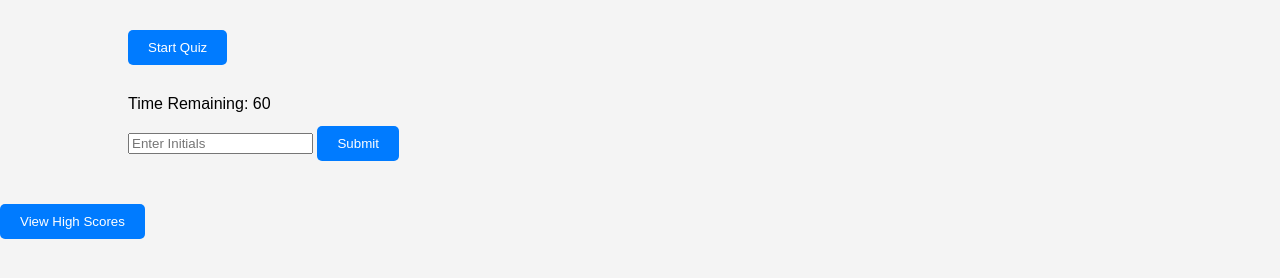
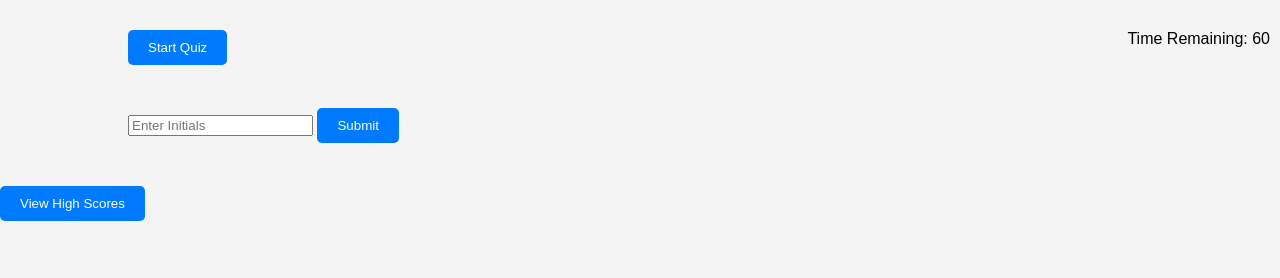
Before and after one commit to Geoschu/code-quiz, a plain HTML site: page index.html in a window 1280 px wide. Drawn offline with Linux system fonts and the light colour scheme.

Commit message:
added score display and moved timer

```diff
--- a/index.html
+++ b/index.html
@@ -14,11 +14,10 @@
       <div id="option-display"></div>
       <div id="timer-display">Time Remaining: <span id="time">60</span></div>
       <div id="feedback-display"></div>
-      <input type="text" id="initials" placeholder="Enter Initials">
+      <input type="text" id="initials" placeholder="Enter Initials" />
       <button id="submit">Submit</button>
       <div id="final-score-display"></div>
-
-
+      <div id="scores-display"></div>
     </div>
     <button id="view-high-scores">View High Scores</button>
     <script src="script.js"></script>
--- a/style.css
+++ b/style.css
@@ -38,3 +38,10 @@ button:hover {
 #initials {
   margin: 20px 0;
 }
+
+#timer-display {
+  position: absolute;
+  top: 0;
+  right: 0;
+  padding: 10px;
+}
```
